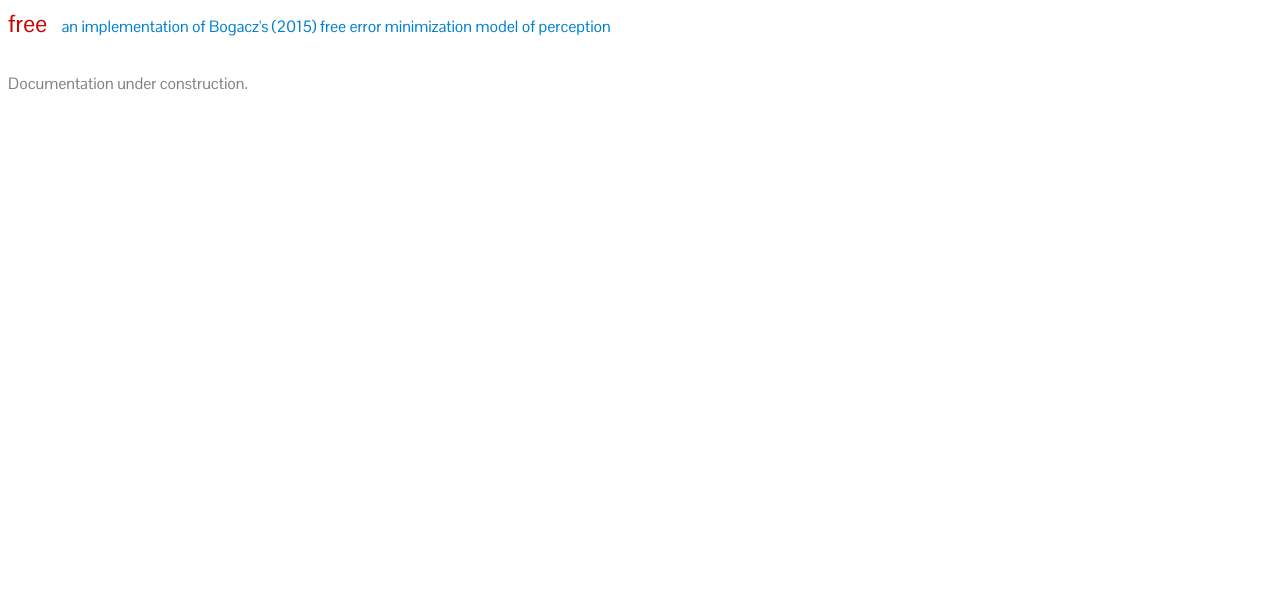
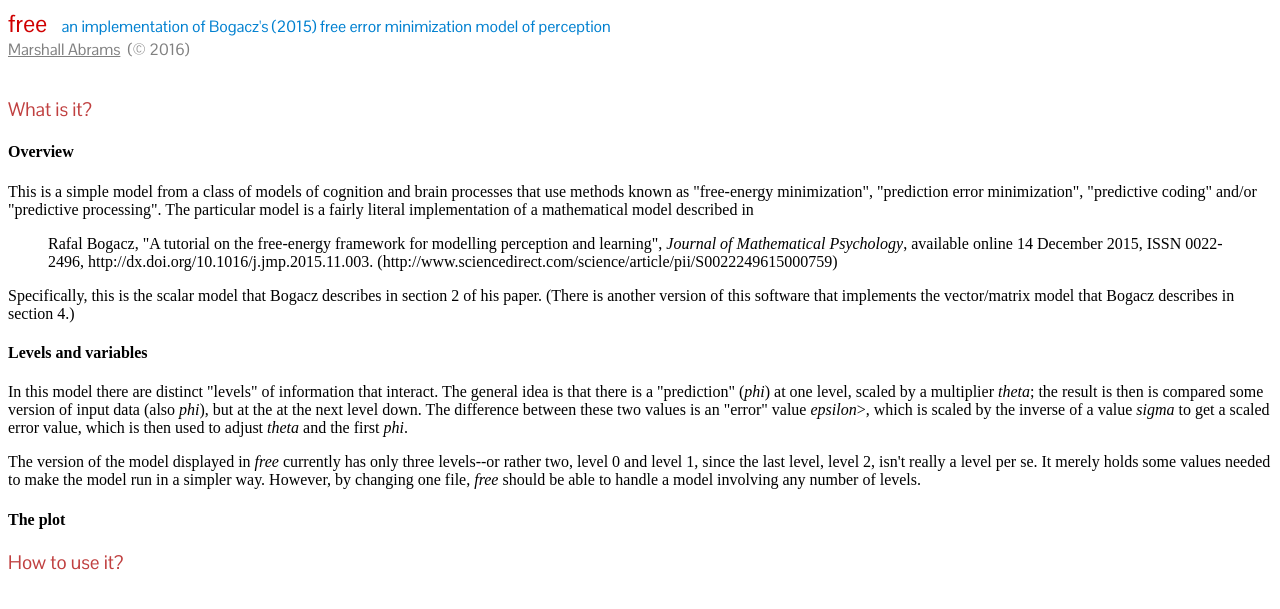
Before and after one commit to mars0i/free, a web app: page /info.html in a window 1280 px wide. Shown: the top 609 px of the page. Run offline with its HTML, style and script files only (its server is not run), Linux system fonts and the light colour scheme; data that the repository does not hold is empty.

Commit message:
added initial overview documentation

```diff
--- a/resources/public/info.html
+++ b/resources/public/info.html
@@ -9,9 +9,58 @@
       <text class="subtitle">an implementation of Bogacz's (2015) free error minimization model of perception</text>
     </span>
     <br/>
+    <span>
+      <a class="nontitle" href="http://members.logical.net/~marshall">Marshall Abrams</a>
+      <text class="nontitle">&nbsp;(&copy; 2016)</text>
+    </span>
     <br/>
-    <div>
-      <p class="nontitle">Documentation under construction.</p>
+    <br/>
+    <div class="normal-text">
+      <h3>What is it?</h3>
+
+      <h4>Overview</h4>
+
+      <p> This is a simple model from a class of
+       models of cognition and brain processes that use methods known as
+       "free-energy minimization", "prediction error minimization",
+       "predictive coding"
+       and/or "predictive processing".  The particular model is a fairly
+       literal implementation of a mathematical model described in</p>
+       <blockquote>
+       Rafal Bogacz, "A tutorial on the free-energy framework for
+       modelling perception and learning", <em>Journal of Mathematical
+       Psychology</em>, available online 14 December 2015, ISSN
+       0022-2496, http://dx.doi.org/10.1016/j.jmp.2015.11.003.
+       (http://www.sciencedirect.com/science/article/pii/S0022249615000759)
+       </blockquote>
+       <p>Specifically, this is the scalar model that Bogacz describes in section 2
+       of his paper.  (There is another version of this software that
+       implements the vector/matrix model that Bogacz describes in section 4.)
+       </p>
+
+      <h4>Levels and variables</h4>
+
+       <p> In this model there are distinct "levels" of information that
+       interact.  The general idea is that there is a "prediction"
+       (<em>phi</em>) at one level, scaled by a multiplier
+       <em>theta</em>; the result is then is compared some version of
+       input data (also <em>phi</em>), but at the at the next level
+       down.  The difference between these two values is an "error"
+       value <em>epsilon</em>>, which is scaled by the inverse of a
+       value <em>sigma</em> to get a scaled error value, which is then
+       used to adjust <em>theta</em> and the first <em>phi</em>.</p>
+
+       <p>The version of the model displayed in <em>free</em>
+       currently has only three levels--or rather two, level 0 and level 1,
+       since the last level, level 2, isn't really a level per se.  It merely
+       holds some values needed to make the model run in a simpler way.
+       However, by changing one file, <em>free</em> should be able to handle
+       a model involving any number of levels.
+       </p>
+
+       <h4>The plot</h4>
+
+      <h3>How to use it?</h3>
     </div>
   </body>
 </html>
```
